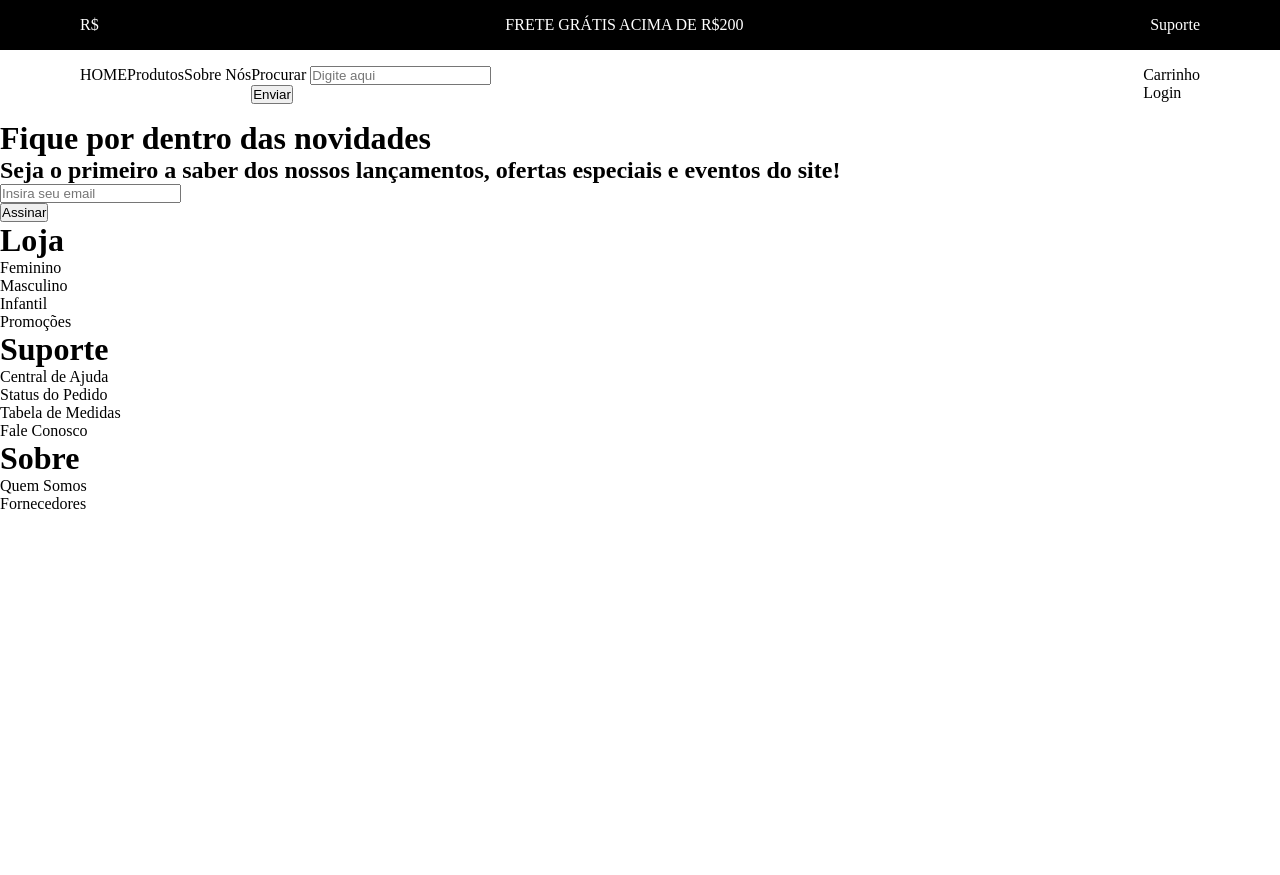
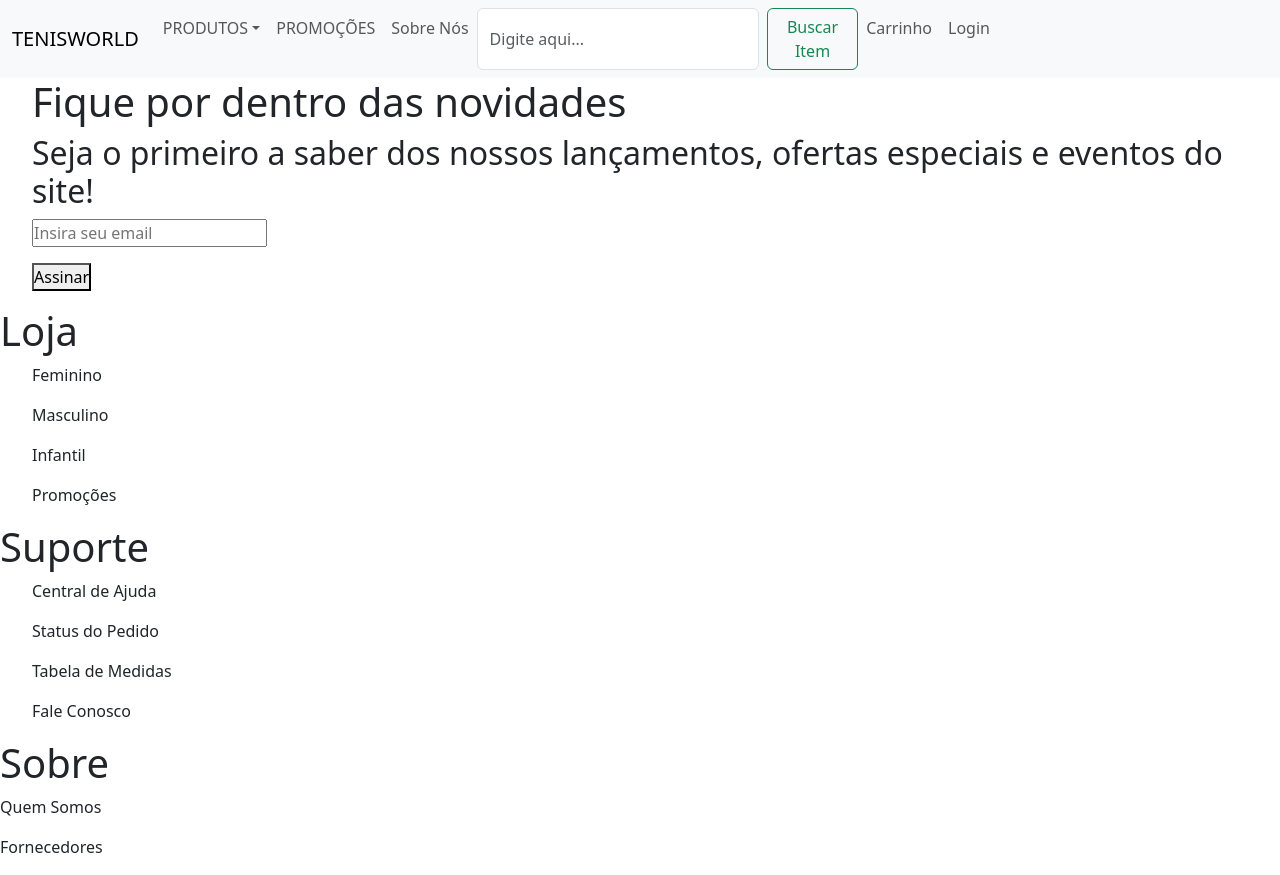
Before and after one commit to AAlvesAmanda/DesafioFinalGrupo3, a plain HTML site: page index.html in a window 1280 px wide. Before the commit the page ends 800 px from the top, so only its background shows below. Drawn offline with nearby package versions, Linux system fonts and the light colour scheme.

Commit message:
Adiciona arquivos HTML e BOOTSTRAP

```diff
--- a/index.html
+++ b/index.html
@@ -4,33 +4,67 @@
     <meta charset="UTF-8">
     <meta http-equiv="X-UA-Compatible" content="IE=edge">
     <meta name="viewport" content="width=device-width, initial-scale=1.0">
-    <link rel = "stylesheet" type="text/css" href="./global.css" />
+    <link rel = "stylesheet" type="text/css" href="./css/global.css" />
     <title>Tenis Tenis Tenis</title>
+    <link href="https://cdn.jsdelivr.net/npm/bootstrap@5.3.0-alpha3/dist/css/bootstrap.min.css" rel="stylesheet" integrity="sha384-KK94CHFLLe+nY2dmCWGMq91rCGa5gtU4mk92HdvYe+M/SXH301p5ILy+dN9+nJOZ" crossorigin="anonymous">
 </head>
 <body>
-    <header class = "header">
-        <div class = "upper">
+    <!-- <header class = "header">
+        <nav class = "upper">
             <p>R$</p>
             <p>FRETE GRÁTIS ACIMA DE R$200</p>
             <p>Suporte</p>
+        </nav>
+
+    </header> -->
+
+
+<!-- MENU INFERIOR -->
+      <nav class="navbar navbar-expand-lg bg-light">
+        <div class="container-fluid">
+            <a class="navbar-brand" href="#">TENISWORLD</a>
+        <button class="navbar-toggler" type="button" data-bs-toggle="collapse"
+        data-bs-target="#navbarSupportedContent"
+        aria-controls="navbarSupportedContent" aria-expanded="false"
+        aria-label="Toggle navigation">
+        <span class="navbar-toggler-icon"></span>
+        </button>
+        <div class="collapse navbar-collapse" id="navbarSupportedContent">
+        <ul class="navbar-nav me-auto mb-2 mb-lg-0">
+
+            <li class="nav-item dropdown">
+                <a class="nav-link dropdown-toggle" href="#" id="navbarDropdown" role="button" data-bs-toggle="dropdown" aria-expanded="false">PRODUTOS</a>
+                <ul class="dropdown-menu" aria-labelledby="navbarDropdown">
+                <li><a class="dropdown-item" href="./produtostodos.html">TODOS</a></li>
+                <li><hr class="dropdown-divider"></li>
+                <li><a class="dropdown-item" href="#">Feminino</a></li>
+                <li><a class="dropdown-item" href="#">Masculino</a></li>
+                <li><a class="dropdown-item" href="#">Infantil</a></li>
+                </ul>
+                </li>
+
+                <li class="nav-item">
+                    <a class="nav-link" href="#">PROMOÇÕES</a></li>
+
+                <li class="nav-item">
+                    <a class="nav-link" href="#">Sobre Nós</a></li>
+
+                <form class="d-flex" role="search">
+                    <input class="form-control me-2" type="search" placeholder="Digite aqui...">
+                        <button class="btn btn-outline-success" type="submit">Buscar Item</button>
+                        </form>
+
+                <li class="nav-item">
+                    <a class="nav-link" href="./listaCarrinho.html">Carrinho</a></li>
+
+                <li class="nav-item"><a class="nav-link" href="./login.html">Login</a></li>
+
         </div>
-        <div class = "bottom">
-            <div class = "cabecalho">
-                <p>HOME</p>
-                <p>Produtos</p>
-                <p>Sobre Nós</p>
-                <form>
-                <p><label>Procurar <input type="search" name="query" placeholder="Digite aqui"></label></p>
-                <p><button type="submit">Enviar</button></p>
-                </form>
-            </div>
-            <div class="areaUsuario">
-            <p>Carrinho</p>
-            <p>Login</p>
-            </div>
         </div>
-    </header>
+        </nav>
 
+      <!--FOOTER-->
+      <div>
     <footer class = "footer">
         <ul class = "footerItens">
            <h1 class = "footerTitle"> Fique por dentro das novidades</h1>
@@ -63,7 +97,8 @@
             <p>Quem Somos</p>
             <p>Fornecedores</p>
         </div>
+    </div>
     </footer>
-
 </body>
+<script src="https://cdn.jsdelivr.net/npm/bootstrap@5.3.0-alpha3/dist/js/bootstrap.bundle.min.js" integrity="sha384-ENjdO4Dr2bkBIFxQpeoTz1HIcje39Wm4jDKdf19U8gI4ddQ3GYNS7NTKfAdVQSZe" crossorigin="anonymous"></script>
 </html>
```
Also changed, not shown: css/global.css (renamed from global.css, +8 -0 lines), listaCarrinho.html (added), login.html (added), produtostodos.html (added).
